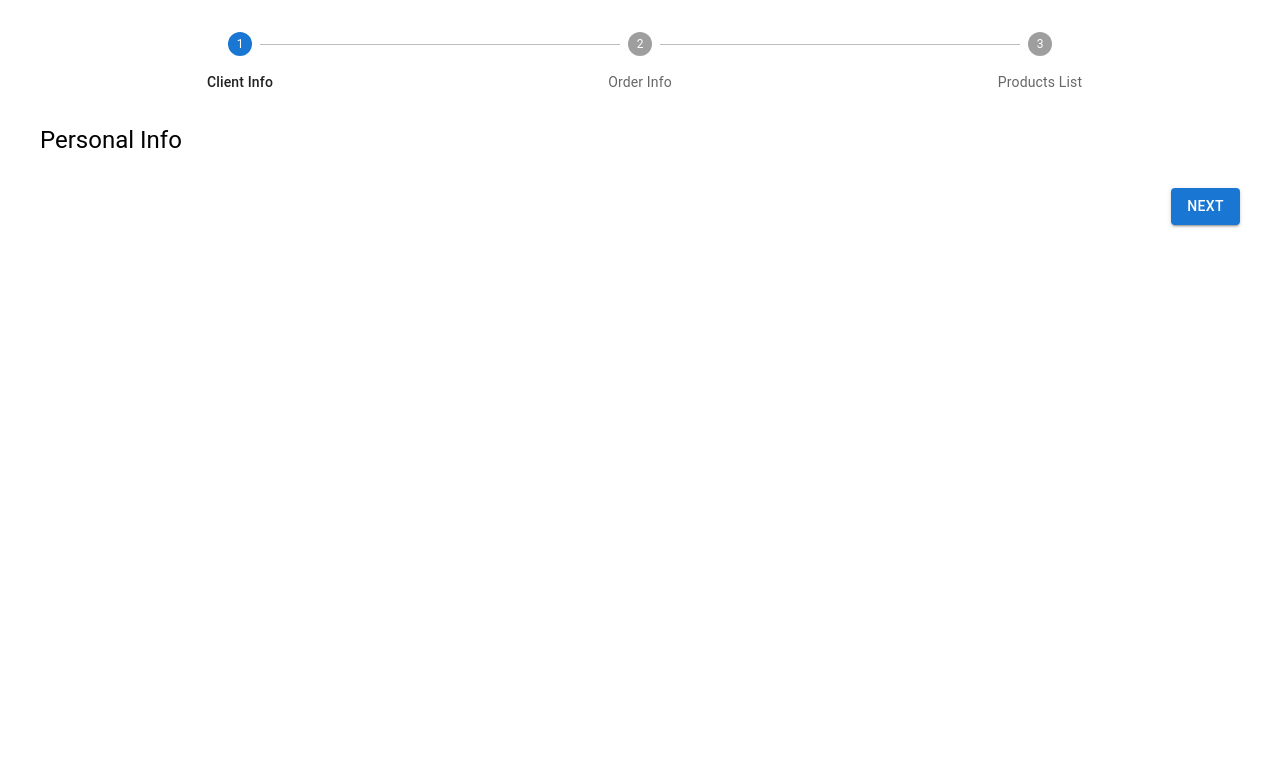
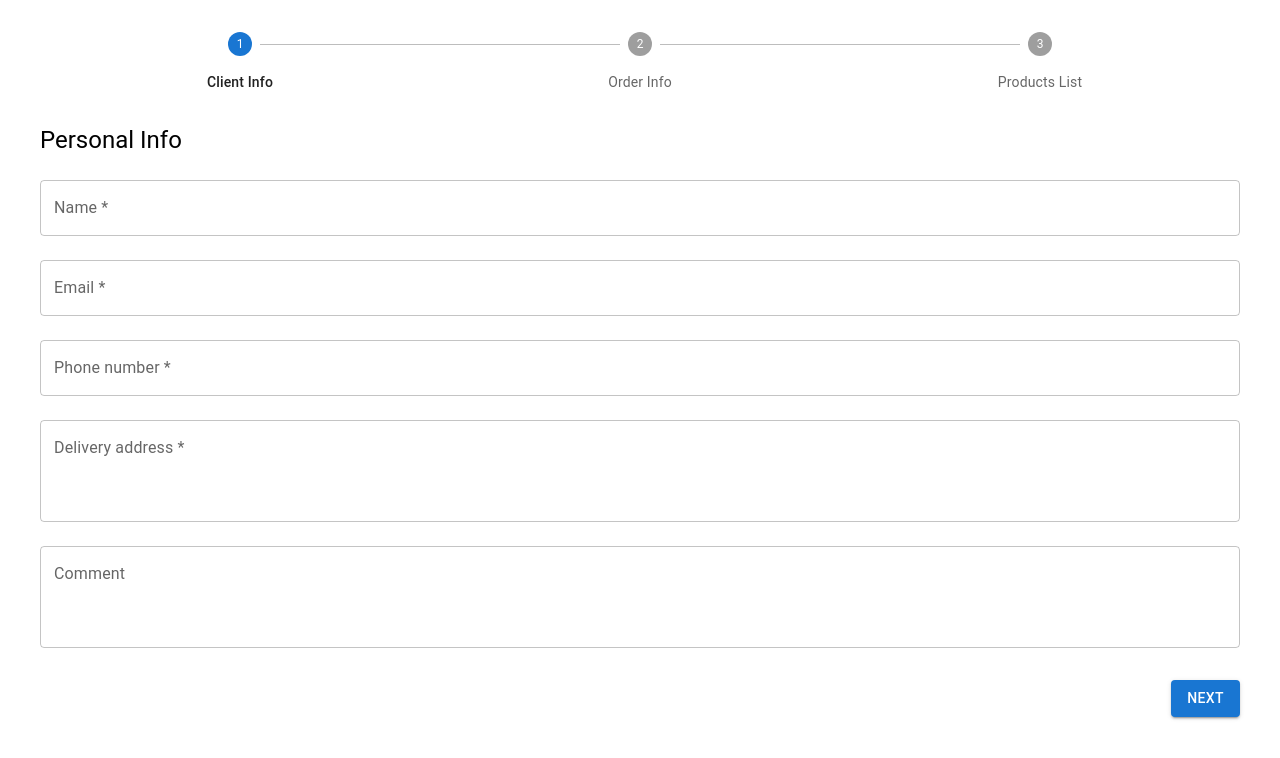
Before and after one commit to AdorraBell/react-hook-form-qualification-task, a React (Vite) app: page / in a window 1280 px wide. Shown: the top 758 px of the page. Built offline with nearby package versions, Linux system fonts and the light colour scheme.

Commit message:
form-steps: ready Client Info step

```diff
--- /dev/null
+++ b/src/components/ClientInfoForm.tsx
@@ -0,0 +1,80 @@
+import { useFormContext, useFormState, useWatch } from 'react-hook-form'
+import { TextField, Typography } from '@mui/material'
+import { FormDataType } from '../types'
+import { VALIDATION } from '../utils'
+
+export const ClientInfoForm = () => {
+  const { register, control } = useFormContext<FormDataType>()
+  const { errors } = useFormState({
+    control,
+    name: ['name', 'email', 'phone', 'address'],
+  })
+
+  const comment = useWatch({ control, name: 'comment' })
+
+  return (
+    <>
+      <TextField
+        label="Name *"
+        placeholder="Name"
+        fullWidth
+        variant="outlined"
+        {...register('name', VALIDATION.name)}
+        error={!!errors.name}
+        helperText={errors.name?.message}
+      />
+
+      <TextField
+        label="Email *"
+        placeholder="Email"
+        fullWidth
+        variant="outlined"
+        {...register('email', VALIDATION.email)}
+        error={!!errors.email}
+        helperText={errors.email?.message}
+      />
+
+      <TextField
+        label="Phone number *"
+        placeholder="+7 XXX XXX XX XX"
+        fullWidth
+        variant="outlined"
+        {...register('phone', VALIDATION.phone)}
+        error={!!errors.phone}
+        helperText={errors.phone?.message}
+      />
+
+      <TextField
+        label="Delivery address *"
+        placeholder="Your address"
+        multiline
+        rows={3}
+        fullWidth
+        variant="outlined"
+        {...register('address', VALIDATION.address)}
+        error={!!errors.address}
+        helperText={errors.address?.message}
+      />
+
+      <TextField
+        label="Comment"
+        placeholder="Enter a message"
+        multiline
+        rows={3}
+        fullWidth
+        variant="outlined"
+        inputProps={{ maxLength: 500 }}
+        {...register('comment')}
+      />
+
+      {/* Use this instead of an error because it's not a validation error:
+          the form must still be submittable. It's only a UI hint explaining why
+          the user can't type more characters. */}
+      {comment?.length === 500 ? (
+        <Typography color="#ff9800">
+          Maximum comment length is 500 characters
+        </Typography>
+      ) : null}
+    </>
+  )
+}
--- /dev/null
+++ b/src/components/index.ts
@@ -0,0 +1 @@
+export * from './ClientInfoForm'
--- a/src/steps/ClientInfoStep.tsx
+++ b/src/steps/ClientInfoStep.tsx
@@ -1,9 +1,11 @@
 import { Stack, Typography } from '@mui/material'
+import { ClientInfoForm } from '../components'
 
 export const ClientInfoStep = () => {
   return (
     <Stack spacing={3}>
       <Typography variant="h5">Personal Info</Typography>
+      <ClientInfoForm />
     </Stack>
   )
 }
--- /dev/null
+++ b/src/types/index.ts
@@ -0,0 +1 @@
+export * from './FormDataType'
--- /dev/null
+++ b/src/utils/index.ts
@@ -0,0 +1 @@
+export * from './validation'
--- /dev/null
+++ b/src/utils/validation.ts
@@ -0,0 +1,38 @@
+export const VALIDATION = {
+  name: {
+    required: 'Name is required',
+    validate: (value: string | null | undefined) => {
+      if (value && value.trim().length === 0) {
+        return 'This field cannot contain only spaces'
+      }
+      if (value && value.trim().length < 2) {
+        return 'Name must be at least 2 characters long'
+      }
+    },
+  },
+  email: {
+    required: 'Email is required',
+    pattern: {
+      value: /^[A-Z0-9._%+-]+@[A-Z0-9.-]+\.[A-Z]{2,}$/i,
+      message: 'Invalid format',
+    },
+  },
+  phone: {
+    required: 'Phone number is required',
+    pattern: {
+      value: /^\+7\d{3}\d{3}\d{2}\d{2}$/i,
+      message: 'Invalid format',
+    },
+  },
+  address: {
+    required: 'Address is required',
+    validate: (value: string | null | undefined) => {
+      if (value && value.trim().length === 0) {
+        return 'This field cannot contain only spaces'
+      }
+      if (value && value.trim().length < 10) {
+        return 'Minimum 10 characters'
+      }
+    },
+  },
+}
```
Also changed, not shown: src/types/FormDataType.ts (added, +7 -0 lines).
